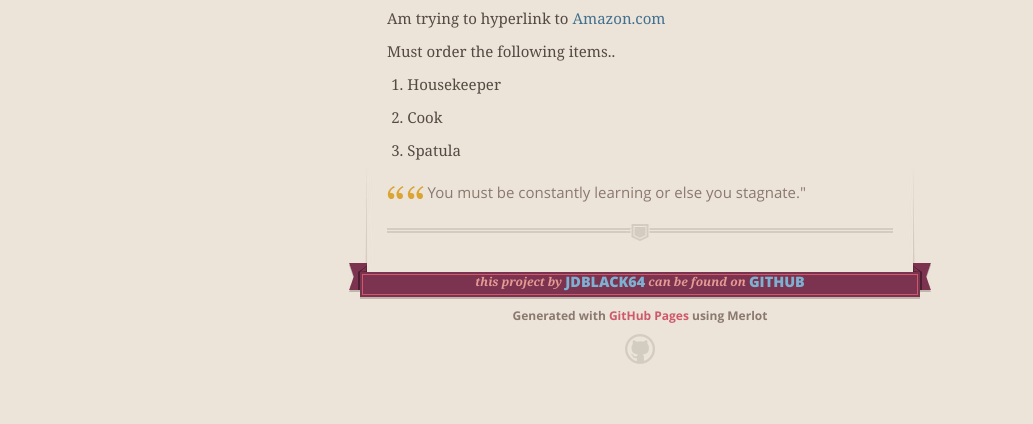
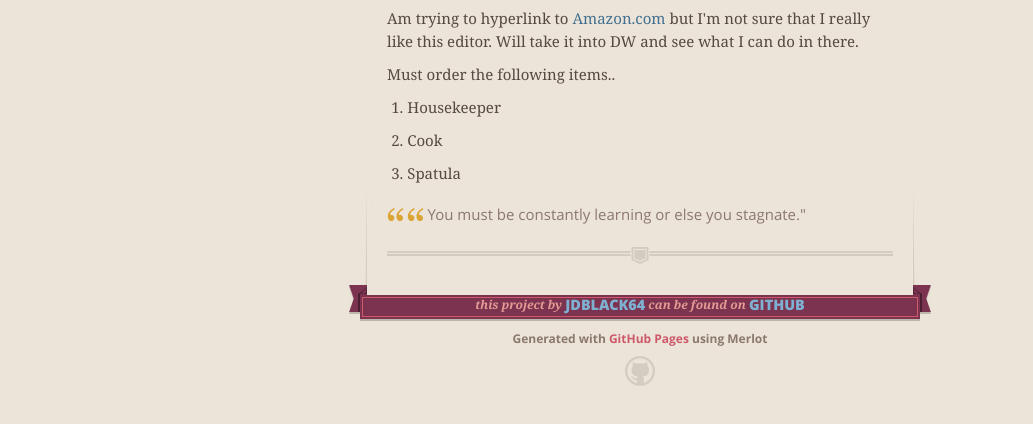
Before and after one commit to jdblack64/pages, a plain HTML site: page index.html in a window 1280 px wide. Shown: the part 360-784 px from the top of the page, without its empty margins (0-1033 px from the left). Drawn offline with nearby package versions, Linux system fonts and the light colour scheme.

Commit message:
dw addition

```diff
--- a/index.html
+++ b/index.html
@@ -50,7 +50,7 @@
 
 <p>Okay, was able to make a repo and to make some changes to commit.  Actually went in and looked at the commit changes and left a comment for myself.</p>
 
-<p>Am trying to hyperlink to <a href="http://amazon.com">Amazon.com</a></p>
+<p>Am trying to hyperlink to <a href="http://amazon.com">Amazon.com</a> but I'm not sure that I really like this editor. Will take it into DW and see what I can do in there.</p>
 
 <p>Must order the following items..</p>
 
@@ -58,9 +58,10 @@
 <li><p>Housekeeper</p></li>
 <li><p>Cook</p></li>
 <li><p>Spatula</p></li>
-</ol><blockquote>
+</ol>
 <blockquote>
-<p>You must be constantly learning or else you stagnate."</p>
+  <blockquote>
+    <p>You must be constantly learning or else you stagnate."</p>
 </blockquote>
 </blockquote>
 
```
